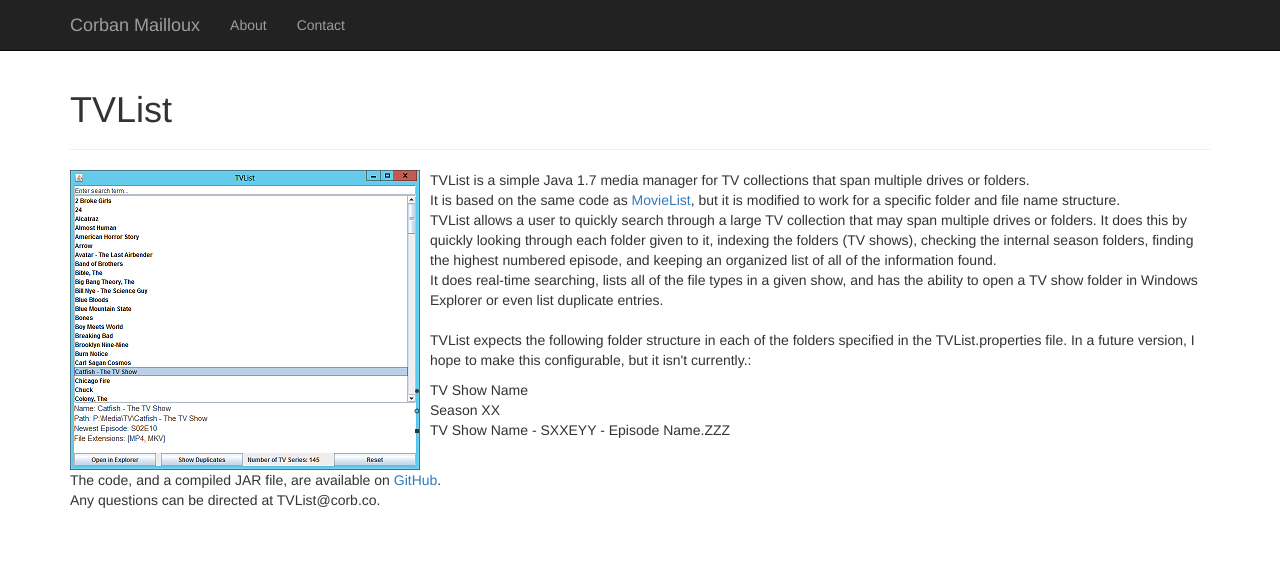
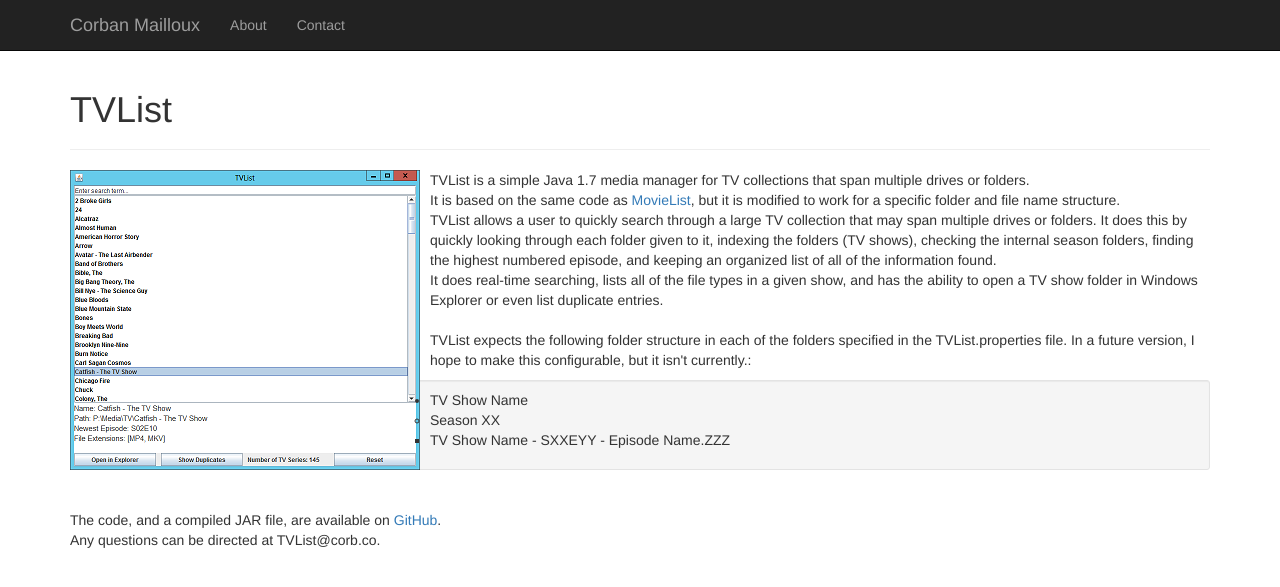
Before and after one commit to corbanmailloux/corb.co, a Jekyll site: the page built from projects/tvlist/index.html, in a window 1280 px wide. Shown: the top 587 px of the page. Built offline with Jekyll 4.4.1, drawn with Linux system fonts in a browser that asks for light colours; nearby versions of some CDN libraries; Markdown is read by kramdown in place of the engine named in the settings.

Commit message:
Playing with Bootstrap media

```diff
--- a/about/index.html
+++ b/about/index.html
@@ -15,9 +15,8 @@
 
         {% include socialButtons.html %}
 
-        <div class="media">
+        <p>
             <img src="{{ site.owner.image }}?size={{ page.imgsize }}" alt="{{ site.owner.name }}'s photo" class="img-rounded img-responsive pull-left media-object">
-            <p>
             I'm Corban Mailloux. Nice to "meet" you. I'm currently a student at Rochester Institute of Technology in Rochester, NY pursuing a BS in Software Engineering. In the summer, and when I have extra time, I work as a "Junior Developer" <i>(read: intern)</i> at <a href="http://mobiusworks.com/" target="_blank">Mobius Works</a> in Westfield, MA.
             <br>
             I originally set up this site to play with <a href="https://pages.github.com/" target="_blank">GitHub Pages</a>, but as I added to it, I decided that I would make it my main website.
@@ -32,4 +31,3 @@
         </p>
     </div>
 </div>
-</div>
--- a/projects/tvlist/index.html
+++ b/projects/tvlist/index.html
@@ -24,15 +24,17 @@
                 It does real-time searching, lists all of the file types in a given show, and has the ability to open a TV show folder in Windows Explorer or even list duplicate entries.
                 <br><br>
                 TVList expects the following folder structure in each of the folders specified in the TVList.properties file. In a future version, I hope to make this configurable, but it isn't currently.:
-                <ul>
-                    <li>TV Show Name</li>
+                <div class="well well-sm">
                     <ul>
-                        <li>Season XX</li>
+                        <li>TV Show Name</li>
                         <ul>
-                            <li>TV Show Name - SXXEYY - Episode Name.ZZZ</li>
+                            <li>Season XX</li>
+                            <ul>
+                                <li>TV Show Name - SXXEYY - Episode Name.ZZZ</li>
+                            </ul>
                         </ul>
                     </ul>
-                </ul>
+                </div>
                 <br>
                 The code, and a compiled JAR file, are available on <a href="https://github.com/corbanmailloux/TVList" target="_blank">GitHub</a>.
                 <br>
```
Lines whose indentation alone changed are shown as unchanged.
